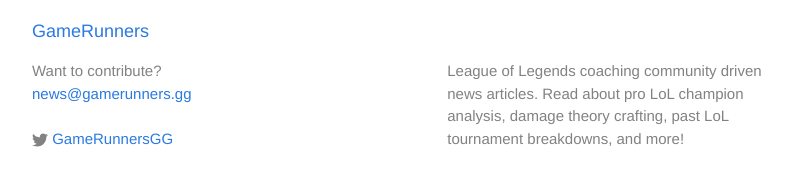
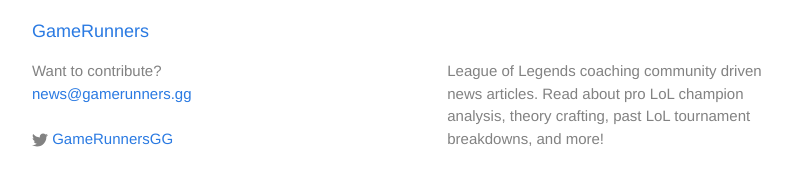
Before and after one commit to bernardjhuang/gamerunnersnews, a Jekyll site: the page built from index.html, in a window 1280 px wide and 900 px high, scrolled down 2774 px. Shown: the part 690-876 px from the top of the window, without its empty margins (238-1040 px from the left). Built offline with Jekyll 4.4.1, drawn with Linux system fonts in a browser that asks for light colours; some web fonts are replaced.

Commit message:
fix description

```diff
--- a/_config.yml
+++ b/_config.yml
@@ -1,7 +1,7 @@
 # Site settings
 title: GameRunners
 email: news@gamerunners.gg
-description: "League of Legends coaching community driven news articles. Read about pro LoL champion analysis, damage theory crafting, past LoL tournament breakdowns, and more!"
+description: "League of Legends coaching community driven news articles. Read about pro LoL champion analysis, theory crafting, past LoL tournament breakdowns, and more!"
 baseurl: "" # the subpath of your site, e.g. /blog/
 url: "http://news.gamerunners.gg" # the base hostname & protocol for your site
 twitter_username: GameRunnersGG
```
